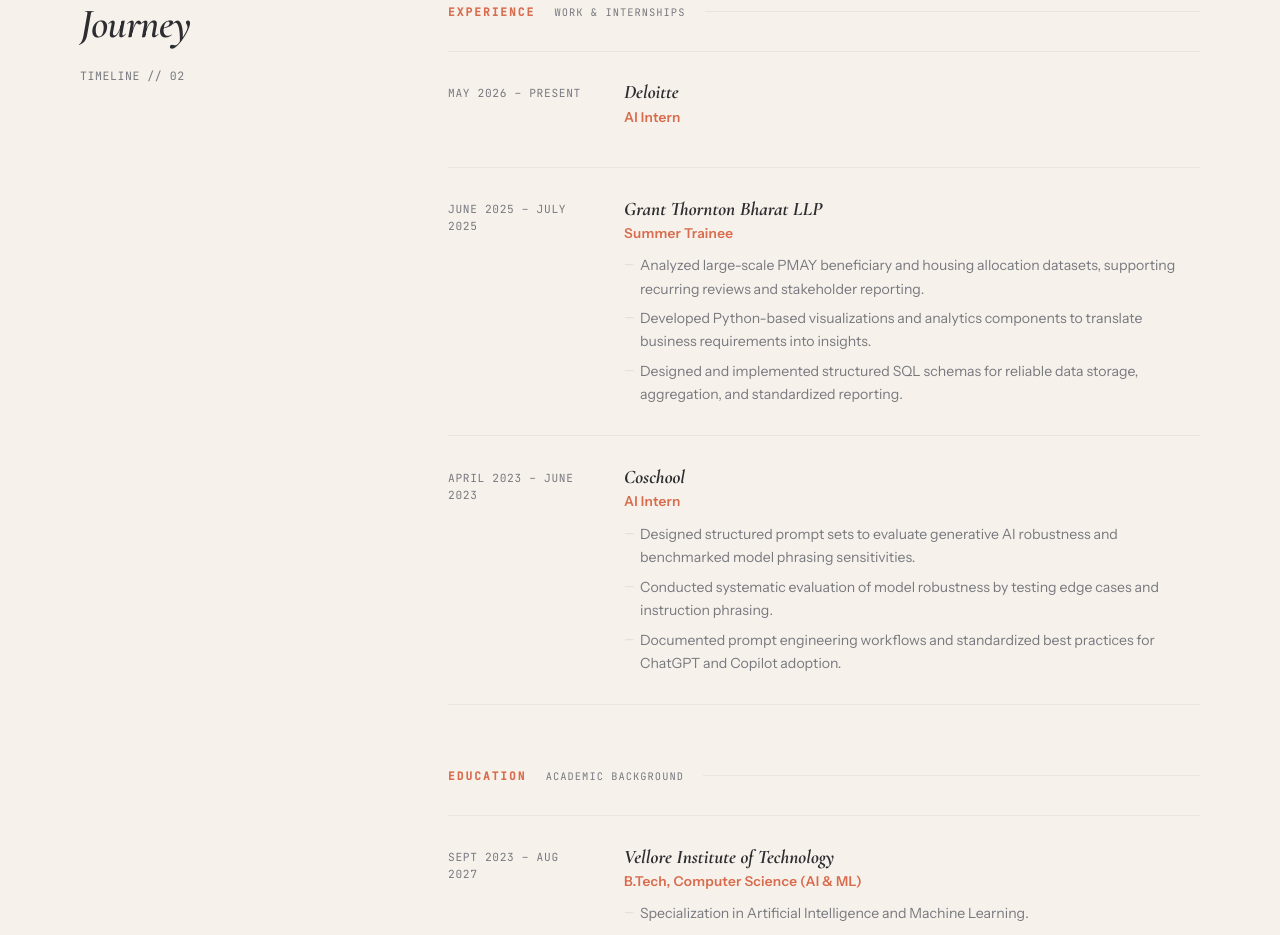
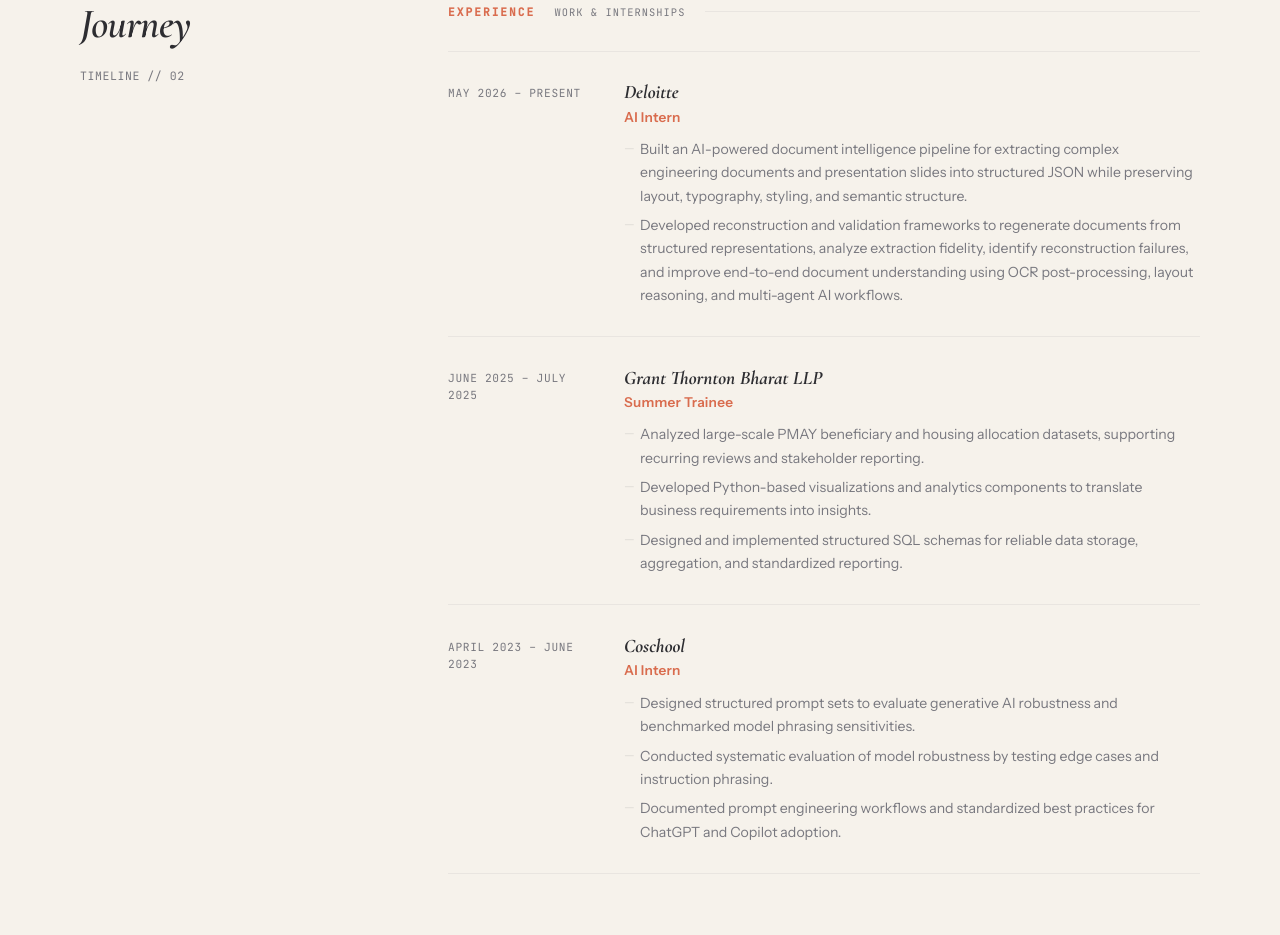
Before and after one commit to ShikharVeer10/ShikharVeer10.github.io, a React (Vite) app: page / in a window 1280 px wide. Shown: the part 3300-4235 px from the top of the page. Built offline with nearby package versions, Linux system fonts and the light colour scheme; no server answers.

Commit message:
Update Deloitte work experience details in data.js

```diff
--- a/src/data.js
+++ b/src/data.js
@@ -87,7 +87,10 @@
       company: "Deloitte",
       role: "AI Intern",
       date: "May 2026 – Present",
-      bullets: []
+      bullets: [
+        "Built an AI-powered document intelligence pipeline for extracting complex engineering documents and presentation slides into structured JSON while preserving layout, typography, styling, and semantic structure.",
+        "Developed reconstruction and validation frameworks to regenerate documents from structured representations, analyze extraction fidelity, identify reconstruction failures, and improve end-to-end document understanding using OCR post-processing, layout reasoning, and multi-agent AI workflows."
+      ]
     },
     {
       company: "Grant Thornton Bharat LLP",
```
